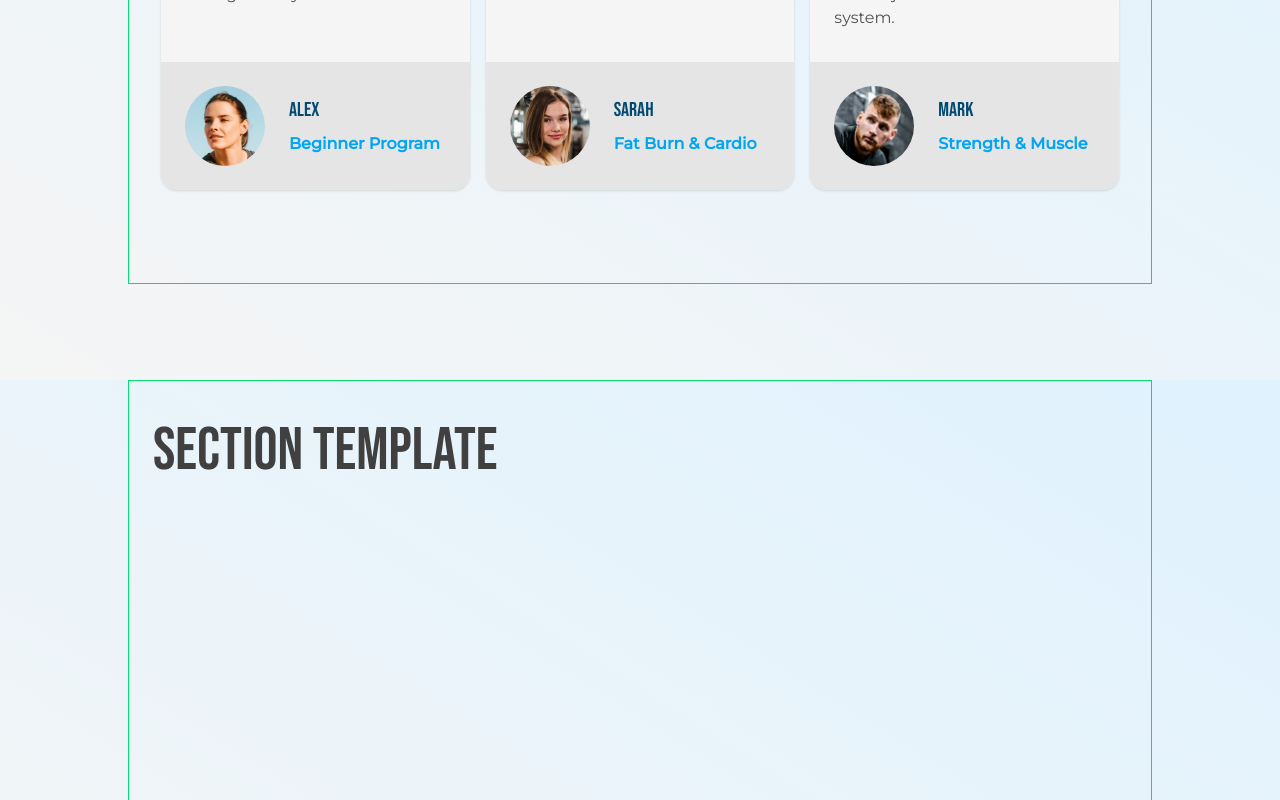
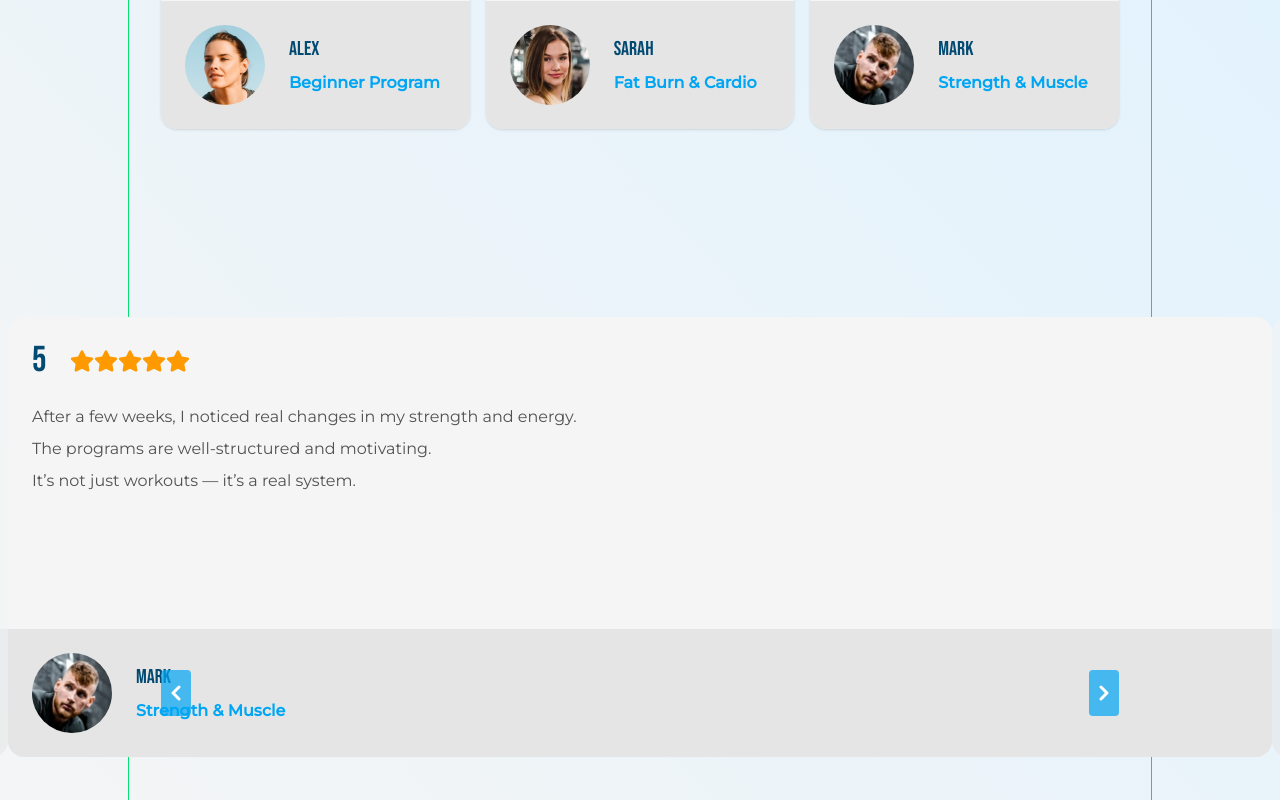
Before and after one commit to AbdallahBenj/landing-page, a React (Vite) app: page / in a window 1280 px wide. Shown: the part 3620-4420 px from the top of the page. Built offline with nearby package versions, Linux system fonts and the light colour scheme.

Commit message:
fix margin top scoll to section

```diff
--- a/src/layout/MobileTestimonialsSlider.jsx
+++ b/src/layout/MobileTestimonialsSlider.jsx
@@ -87,7 +87,8 @@ const MobileTestimonialsSlider = () => {
       onTouchEnd={handleTouchEnd}
       className="testimonial-cards relative
       p-2 m-auto w-full touch-pan-y
-      md:hidden
+      min-h-dvh
+      md:min-h-screen
       scroll-mt-(--header-mobile)
       md:scroll-mt-(--header-desktop)
       flex justify-center items-center
```
